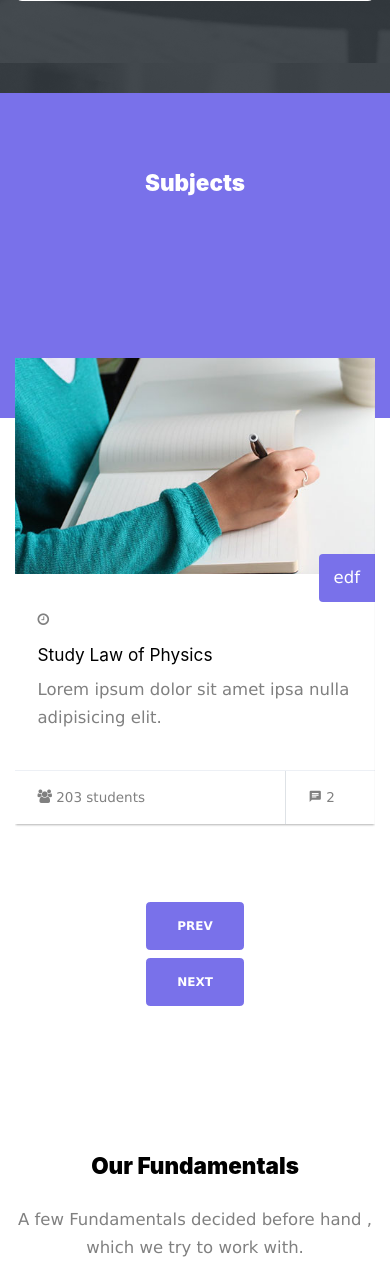
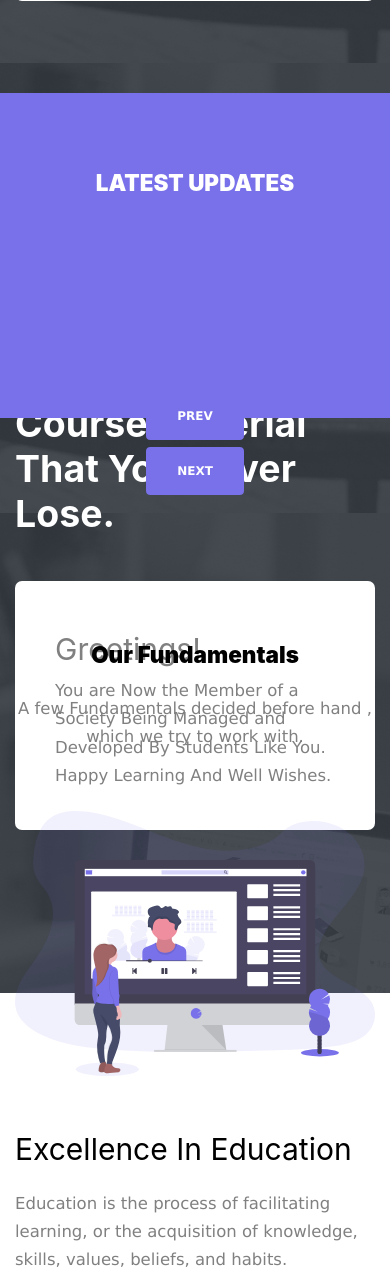
Before and after one commit to shreytrivedi002/teacherpanel, a Django app: template edclg/templates/clghome.html in a window 390 px wide. Shown: the part 817-2085 px from the top of the page. Run offline with Django 3.2, Linux system fonts and the light colour scheme; the template is opened without the code that fills it, so the values that code supplies are empty; some libraries are stand-ins or nearby versions; some web fonts are replaced.

Commit message:
working wt fkeys

```diff
--- a/edclg/admin.py
+++ b/edclg/admin.py
@@ -1,5 +1,5 @@
 from django.contrib import admin
-from .models import Teachers,Courseupdate
+from .models import Teachers,Courseupdate,pdfstore
 
 
 
@@ -7,3 +7,4 @@
 
 admin.site.register(Teachers)
 admin.site.register(Courseupdate)
+admin.site.register(pdfstore)
--- a/edclg/templates/clghome.html
+++ b/edclg/templates/clghome.html
@@ -154,24 +154,49 @@
                     </div>
                 </div>
             </div>
+            {% endif %}
+            <!-- ------------------------------------------------------------------------------------------------------------------------- -->
+            <!-- after login -->
+            <div class="slide-1" style="background-image: url('{% static 'images/hero_1.jpg' %} ');" data-stellar-background-ratio="0.5">
+                <div class="container">
+                    <div class="row align-items-center">
+                        <div class="col-12">
+                            <div class="row align-items-center">
+                                <div class="col-lg-6 mb-4">
+                                    <h1 data-aos="fade-up" data-aos-delay="100">Learn From The Experts of Your Own Colleges. Course Material That You Never Lose.</h1>
+                                </div>
+
+                                <div class="col-lg-5 ml-auto" data-aos="fade-up" data-aos-delay="500">
+                                    <div class="form-box">
+                                        <h2>Greetings!
+                                            <h6>{{user.username}}</h6> You are Now the Member of a Society Being Managed and Developed By Students Like You. <br> Happy Learning And Well Wishes. </h2>
+                                    </div>
+
+                                </div>
+                            </div>
+                        </div>
+
+                    </div>
+                </div>
+            </div>
         </div>
-        {% endif %}
+
 
         <div class="site-section courses-title" id="courses-section">
             <div class="container">
                 <div class="row justify-content-center">
                     <div class="col-lg-7 text-center" data-aos="fade-up" data-aos-delay="">
-                        <h2 class="section-title">Subjects</h2>
+                        <h2 class="section-title">LATEST UPDATES</h2>
                     </div>
                 </div>
             </div>
         </div>
         <div class="site-section courses-entry-wrap" data-aos="fade-up" data-aos-delay="100">
             <div class="container">
+
                 <div class="row">
-
                     <div class="owl-carousel col-12 nonloop-block-14">
-
+                        {% for con in display %}
                         <div class="course mt-5 bg-white h-100 align-self-stretch">
                             <figure class="m-0">
                                 <a href="course-single.html"><img src="{% static 'images/img_1.jpg' %}" alt="Image" class="img-fluid"></a>
@@ -179,15 +204,15 @@
                             <div class="course-inner-text py-4 px-4">
                                 <span class="course-price">edf</span>
                                 <div class="meta"><span class="icon-clock-o"></span></div>
-                                <h3><a href="#">Study Law of Physics</a></h3>
-                                <p>Lorem ipsum dolor sit amet ipsa nulla adipisicing elit. </p>
+                                <h3><a href="#">{{ con.subject }}</a></h3>
+                                <p>{{ con.title }} </p>
                             </div>
                             <div class="d-flex border-top stats">
                                 <div class="py-3 px-4"><span class="icon-users"></span> 203 students</div>
-                                <div class="py-3 px-4 w-25 ml-auto border-left"><span class="icon-chat"></span> 2</div>
+                                <!-- <div class="py-3 px-4 w-25 ml-auto border-left"><span class="icon-chat"></span> 2</div> -->
                             </div>
                         </div>
-
+                        {% endfor %}
                     </div>
                 </div>
                 <div class="row justify-content-center">
@@ -310,27 +335,6 @@
                         </div>
                     </div>
 
-                    <div class="col-md-6 col-lg-4 mb-4" data-aos="fade-up" data-aos-delay="200">
-                        <div class="teacher text-center">
-                            <img src="{% static 'images/person_2.jpg' %} " alt="Image" class="img-fluid w-50 rounded-circle mx-auto mb-4">
-                            <div class="py-2">
-                                <h3 class="text-black">Katleen Stone</h3>
-                                <p class="position">Physics Teacher</p>
-                                <p>Lorem ipsum dolor sit amet, consectetur adipisicing elit. Porro eius suscipit delectus enim iusto tempora, adipisci at provident.</p>
-                            </div>
-                        </div>
-                    </div>
-
-                    <div class="col-md-6 col-lg-4 mb-4" data-aos="fade-up" data-aos-delay="300">
-                        <div class="teacher text-center">
-                            <img src="{% static 'images/person_3.jpg' %} " alt="Image" class="img-fluid w-50 rounded-circle mx-auto mb-4">
-                            <div class="py-2">
-                                <h3 class="text-black">Sadie White</h3>
-                                <p class="position">Physics Teacher</p>
-                                <p>Lorem ipsum dolor sit amet, consectetur adipisicing elit. Porro eius suscipit delectus enim iusto tempora, adipisci at provident.</p>
-                            </div>
-                        </div>
-                    </div>
                 </div>
             </div>
         </div>
--- a/edclg/templates/pdf.html
+++ b/edclg/templates/pdf.html
@@ -29,6 +29,9 @@
                 <select name="uid" style="width: 50%;" >
 
                     <option value="{{ id }}" selected hidden active >{{id}}</option>
+                </select>
+                <select name="teacheremail" style="width: 50%;" >
+                    <option value="{{ user.username }}" selected hidden active >{{user.username}}</option>
                 </select>
             </label>
             <br>
```
Also changed, not shown: edclg/models.py (+16 -16 lines), edclg/templates/upload.html (+2 -5 lines), edclg/views.py (+24 -4 lines), teacher/settings.py (+15 -9 lines), edclg/forms.py (line endings or trailing spaces), edclg/migrations/0006_pdfstore_teacheremail.py (added), edclg/migrations/0007_auto_20200510_1547.py (added), edclg/migrations/0008_delete_pdfstore.py (added), edclg/migrations/0009_pdfstore.py (added), edclg/migrations/0010_pdfstore_unid.py (added), media/media/0-JeAUeQMcb2TcNDvN.gif (added), 2 other files.
